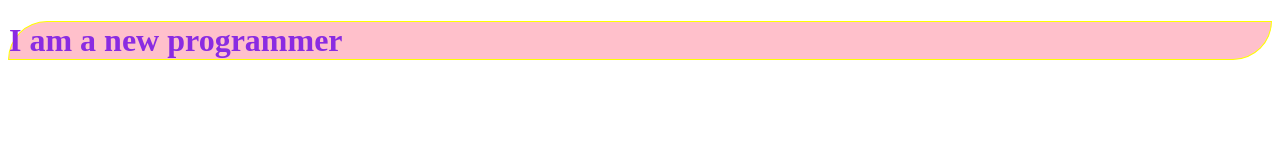
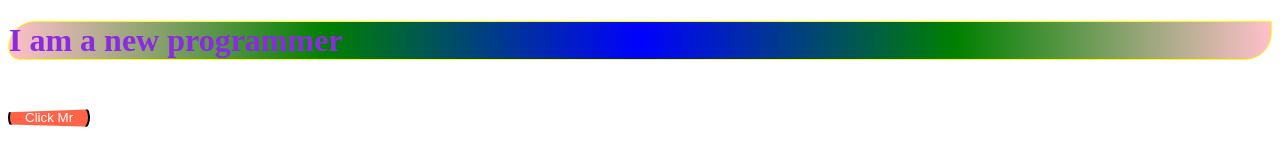
Before and after one commit to nurnewas/Con-Section, a plain HTML site: page Index.html in a window 1280 px wide. Drawn offline with Linux system fonts and the light colour scheme.

Commit message:
added the tack tic

```diff
--- a/CSS/style.css
+++ b/CSS/style.css
@@ -2,5 +2,18 @@ h1 {
     color: blueviolet;
     background: pink;
     border: 1px solid yellow;
-    border-radius: 45px 0px 45px 0px;
+    border-radius: 45px 0px 45px 20px;
+    background: radial-gradient(circle, blue, green, pink);
 }
+
+.btn {
+    background: tomato;
+    padding: 8px 15px;
+    color: #fff;
+    border: solid 2px black;
+    border-radius: 45px;
+    box-shadow: blue 20px;
+}
+.btn-par {
+    clip-path: polygon(50% 0%, 95% 5%, 100% 35%, 100% 70%, 80% 90%, 50% 100%, 20% 90%, 0% 70%, 0% 35%, 20% 10%);
+}
--- a/Index.html
+++ b/Index.html
@@ -9,5 +9,9 @@
 </head>
 <body>
     <h1>I am a new programmer </h1>
+    <br>
+    <div class="btn-par">
+        <button class="btn">Click Mr</button>
+    </div>
 </body>
 </html>
```
